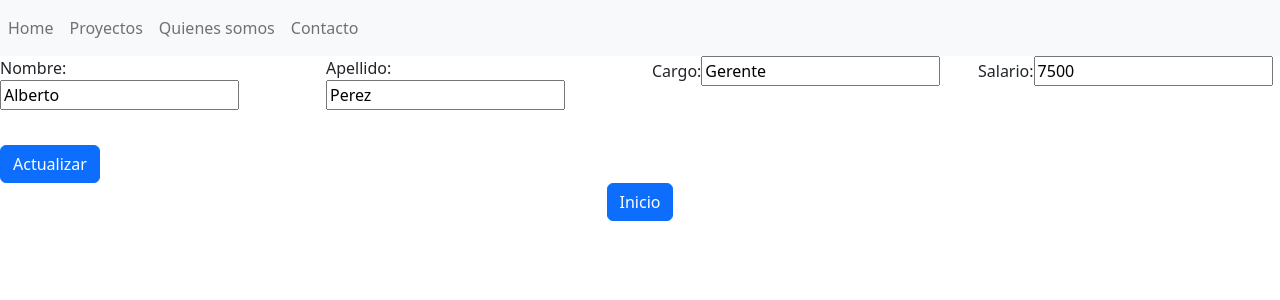
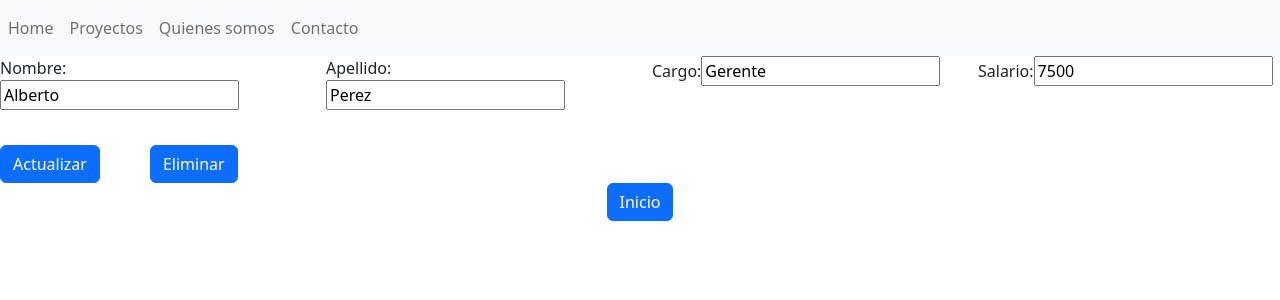
Before and after one commit to Yoel-Gasca/appempleados, an Angular app: page /actualiza/0 in a window 1280 px wide. Shown: the top 300 px of the page. Built offline with nearby package versions, Linux system fonts and the light colour scheme.

Commit message:
Delete Users

```diff
--- a/src/app/actualiza-component/actualiza-component.component.html
+++ b/src/app/actualiza-component/actualiza-component.component.html
@@ -26,7 +26,10 @@
 
     <div class="col">
 
-      <button type="submit" class="btn btn-primary" (click)="actualizaEmpleado()" style="margin-top: 35px">Actualizar</button>
+      <button type="submit" class="btn btn-primary" (click)="actualizaEmpleado()" style="margin-top: 35px; margin-right: 50px;">Actualizar</button>
+
+      <button type="submit" class="btn btn-primary" (click)="eliminarEmpleado()" style="margin-top: 35px">Eliminar</button>
+
     </div>
   </form>
 
--- a/src/app/actualiza-component/actualiza-component.component.ts
+++ b/src/app/actualiza-component/actualiza-component.component.ts
@@ -46,6 +46,13 @@
     this.router.navigate([""]); //rediriccion automatica
   }
 
+  eliminarEmpleado(){
+
+    this.empleadosService.eliminaEmpleado(this.indice);
+
+    this.router.navigate(['']);
+  }
+
 
   cuadroNombre:string="";
   cuadroApellido:string="";
--- a/src/app/empleados.service.ts
+++ b/src/app/empleados.service.ts
@@ -47,4 +47,10 @@
         empledoUpdate.cargo = empleado.cargo;
         empledoUpdate.salario = empleado.salario;
       }
+
+      eliminaEmpleado(indice:number){
+
+        this.empleados.splice(indice,1);
+
+      }
 }
```
